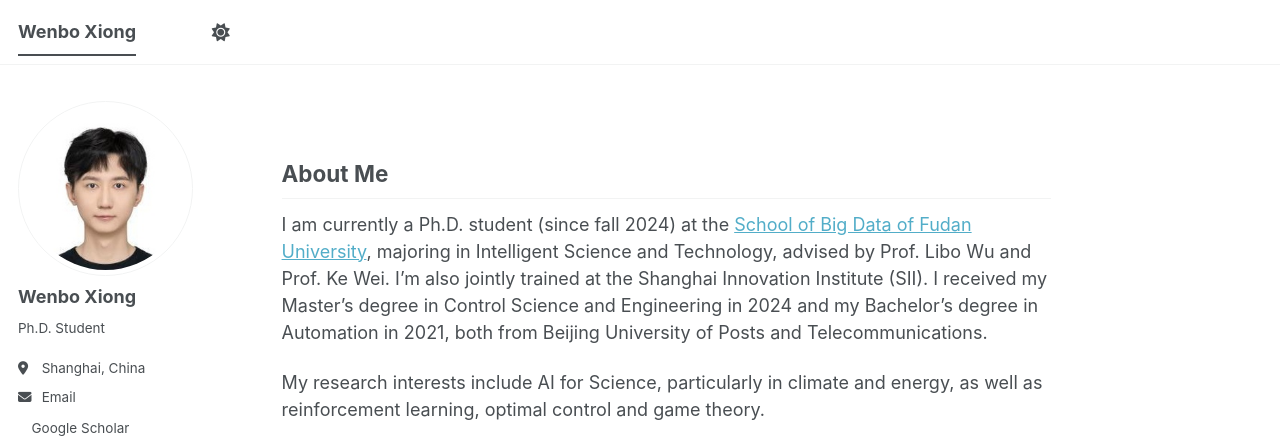
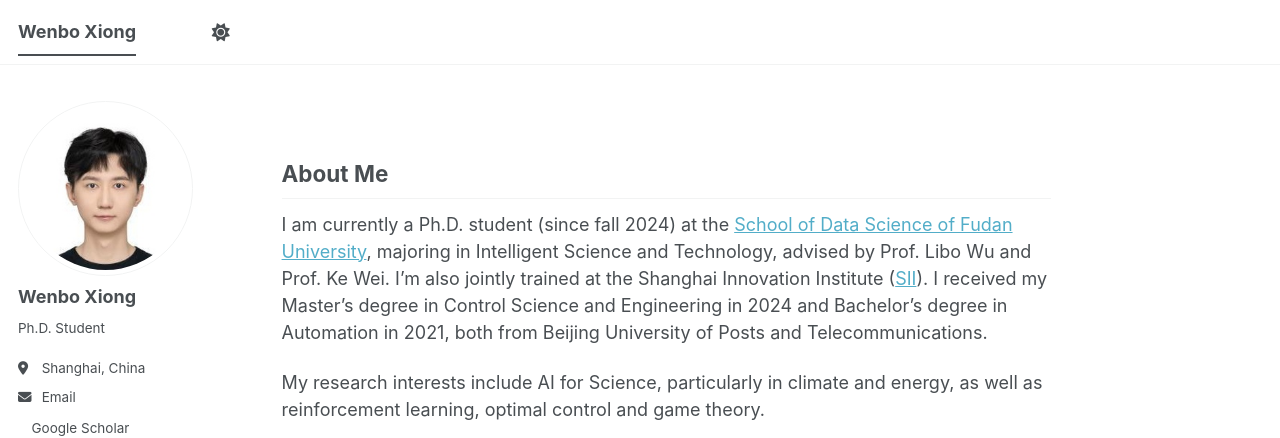
Before and after one commit to shawnvonbohr/shawnvonbohr.github.io, a Jekyll site: the page built from _pages/about.md, in a window 1280 px wide and 1080 px high. Shown: the top 438 px of the window. Built offline with Jekyll 4.4.1, drawn with Linux system fonts in a browser that asks for light colours; a script bundle is joined from its source files by our own code; a style sheet for code colours, icons or effects is not loaded.

Commit message:
Add SII website link

```diff
--- a/_pages/about.md
+++ b/_pages/about.md
@@ -9,7 +9,7 @@ redirect_from:
 
 ## About Me
 
-I am currently a Ph.D. student (since fall 2024) at the [School of Big Data of Fudan University](https://sds.fudan.edu.cn/), majoring in Intelligent Science and Technology, advised by Prof. Libo Wu and Prof. Ke Wei. I'm also jointly trained at the Shanghai Innovation Institute (SII). I received my Master’s degree in Control Science and Engineering in 2024 and my Bachelor’s degree in Automation in 2021, both from Beijing University of Posts and Telecommunications.
+I am currently a Ph.D. student (since fall 2024) at the [School of Data Science of Fudan University](https://sds.fudan.edu.cn/), majoring in Intelligent Science and Technology, advised by Prof. Libo Wu and Prof. Ke Wei. I'm also jointly trained at the Shanghai Innovation Institute ([SII](https://www.sii.edu.cn/)). I received my Master’s degree in Control Science and Engineering in 2024 and Bachelor’s degree in Automation in 2021, both from Beijing University of Posts and Telecommunications.
 
 My research interests include AI for Science, particularly in climate and energy, as well as reinforcement learning, optimal control and game theory.
 
```
